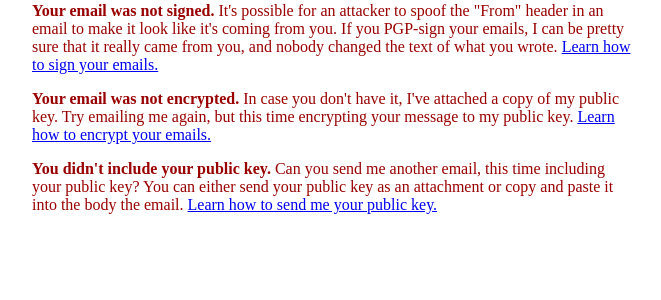
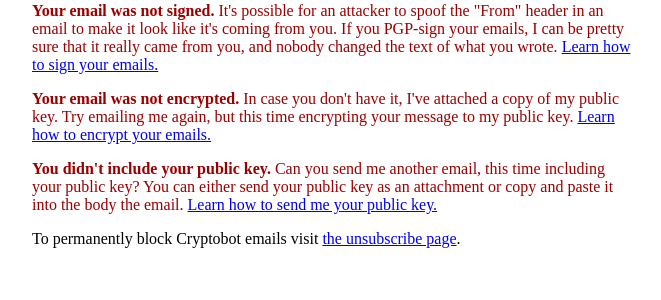
Before and after one commit to EFForg/cryptobot-email, a Flask app: template templates/email_template.html in a window 1280 px wide. Shown: the part 246-546 px from the top of the page, without its empty margins (308-969 px from the left). Run offline with Flask 2, Linux system fonts and the light colour scheme; the template is opened without the code that fills it, so the values that code supplies are empty; parts of the project's set-up code (start-up, migrations or seed data) failed here and were passed over.

Commit message:
Add unsubscribe link to the bottom of emails

```diff
--- a/templates/email_template.html
+++ b/templates/email_template.html
@@ -51,6 +51,9 @@
         <tr><td style="color:#000000; font-size:0.8em; padding-right:10px;">pubkey_fingerprint</td><td style="color:#000000; font-size:0.8em;">{{pubkey_fingerprint}}</td></tr>
       </table>
       #}
+      <p> To permanently block Cryptobot emails visit
+        <a href="https://www.cryptobot.org/unsubscribe">the unsubscribe page</a>.
+      </p>
     </div>
   </body>
 </html>
--- a/templates/email_template.txt
+++ b/templates/email_template.txt
@@ -51,3 +51,8 @@
 pubkey_included_wrong: {{pubkey_included_wrong}}
 pubkey_fingerprint: {{pubkey_fingerprint}}
 #}
+
+------------------------------------------------------------------
+To permanently block Cryptobot emails visit the unsubscribe page:
+https://www.cryptobot.org/unsubscribe
+------------------------------------------------------------------
```
